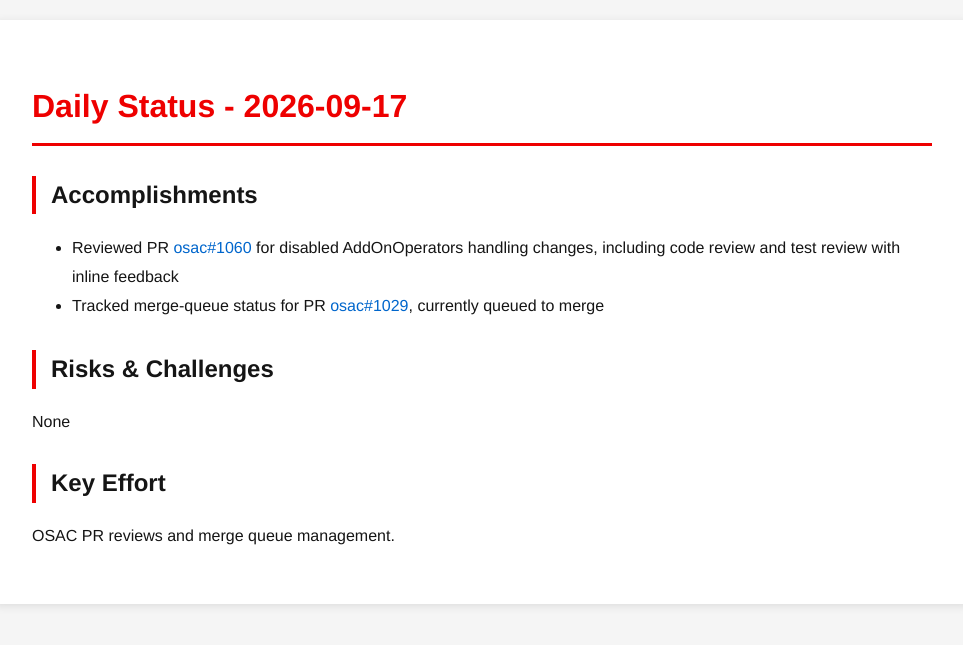
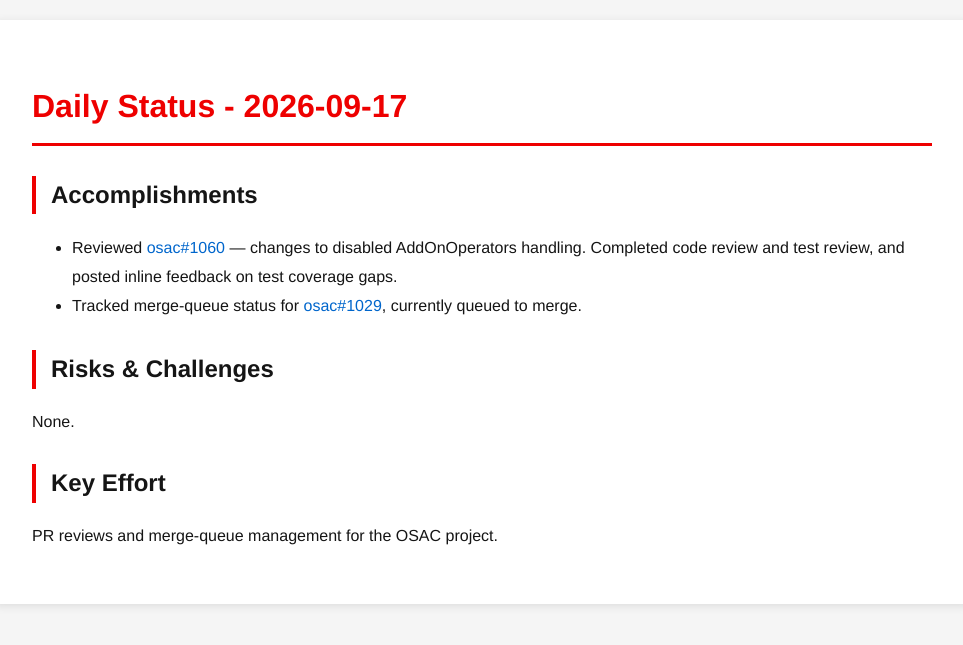
Before and after one commit to tzvatot/daily-status, a Jekyll site: the page built from 2026-09-17.md, in a window 1280 px wide. Shown: the top 645 px of the page, without its empty margins (158-1121 px from the left). Built offline with Jekyll 4.4.1, drawn with Linux system fonts in a browser that asks for light colours.

Commit message:
Daily status update - 2026-09-17

```diff
--- a/2026-09-17.md
+++ b/2026-09-17.md
@@ -7,11 +7,11 @@ date: 2026-09-17
 # Daily Status - 2026-09-17
 
 ## Accomplishments
-- Reviewed PR [osac#1060](https://github.com/osac-project/osac/pull/1060) for disabled AddOnOperators handling changes, including code review and test review with inline feedback
-- Tracked merge-queue status for PR [osac#1029](https://github.com/osac-project/osac/pull/1029), currently queued to merge
+- Reviewed [osac#1060](https://github.com/osac-project/osac/pull/1060) — changes to disabled AddOnOperators handling. Completed code review and test review, and posted inline feedback on test coverage gaps.
+- Tracked merge-queue status for [osac#1029](https://github.com/osac-project/osac/pull/1029), currently queued to merge.
 
 ## Risks & Challenges
-None
+None.
 
 ## Key Effort
-OSAC PR reviews and merge queue management.
+PR reviews and merge-queue management for the OSAC project.
```
